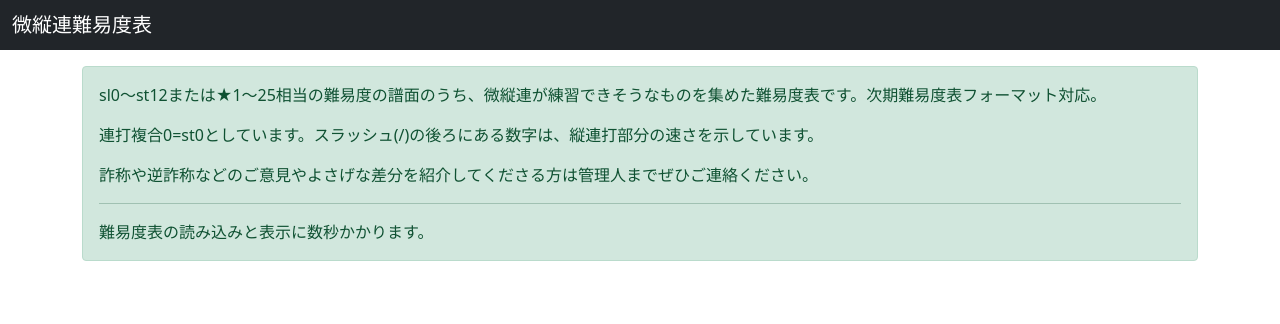
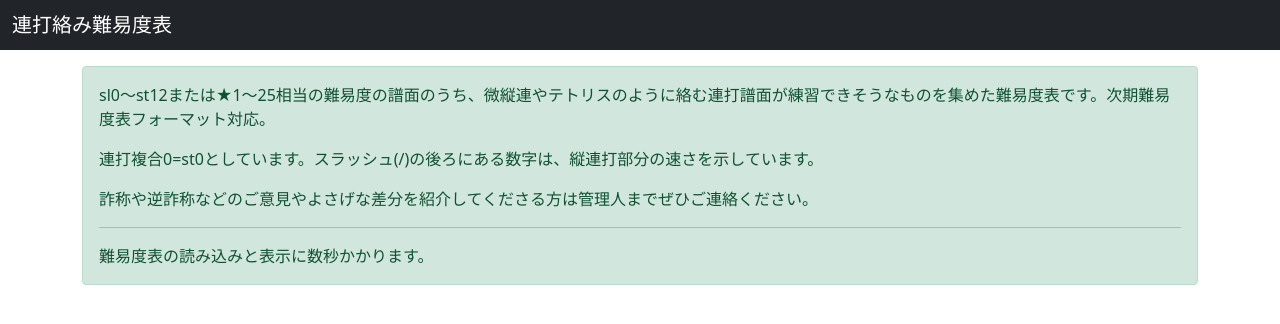
Before and after one commit to lets-go-time-hell/mini-jack, a plain HTML site: page index.html in a window 1280 px wide. Drawn offline with nearby package versions, Linux system fonts and the light colour scheme; no server answers.

Commit message:
Update index.html

```diff
--- a/index.html
+++ b/index.html
@@ -2,7 +2,7 @@
 <html lang="ja">
 
 <head>
-    <title>微縦連難易度表</title>
+    <title>連打絡み難易度表</title>
     <meta charset="UTF-8">
     <meta http-equiv="X-UA-Compatible" content="IE=edge">
     <meta name="viewport" content="width=device-width, initial-scale=1.0">
@@ -19,7 +19,7 @@
     <header class="mb-3">
         <nav class="navbar navbar-dark bg-dark">
             <div class="container-fluid">
-                <span class="navbar-brand mb-0 h1">微縦連難易度表</span>
+                <span class="navbar-brand mb-0 h1">連打絡み難易度表</span>
             </div>
         </nav>
     </header>
@@ -27,7 +27,7 @@
     <div class="container">
 
         <div class="alert alert-success mb-3" role="alert">
-            <p> sl0～st12または★1～25相当の難易度の譜面のうち、微縦連が練習できそうなものを集めた難易度表です。次期難易度表フォーマット対応。</p>
+            <p> sl0～st12または★1～25相当の難易度の譜面のうち、微縦連やテトリスのように絡む連打譜面が練習できそうなものを集めた難易度表です。次期難易度表フォーマット対応。</p>
             <p>連打複合0=st0としています。スラッシュ(/)の後ろにある数字は、縦連打部分の速さを示しています。</p>
             <p>詐称や逆詐称などのご意見やよさげな差分を紹介してくださる方は管理人までぜひご連絡ください。</p
             <p>
```
